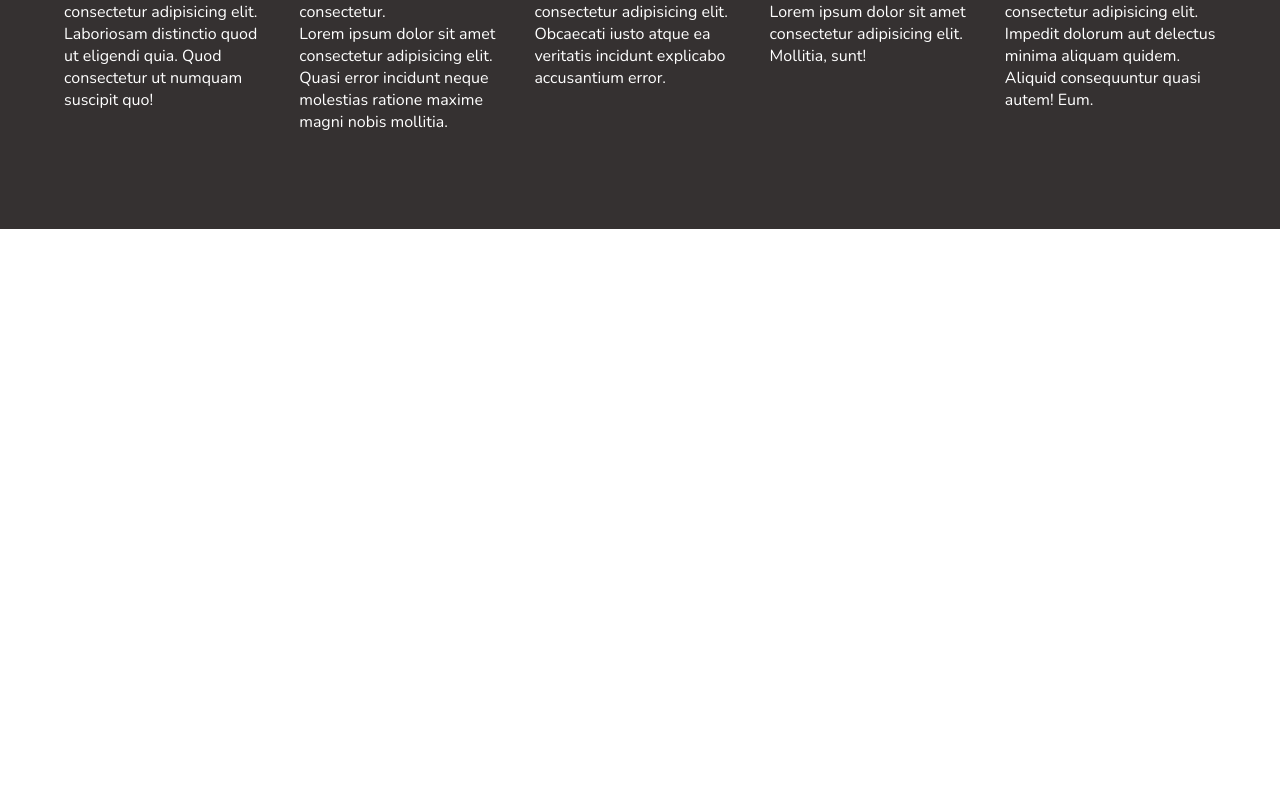
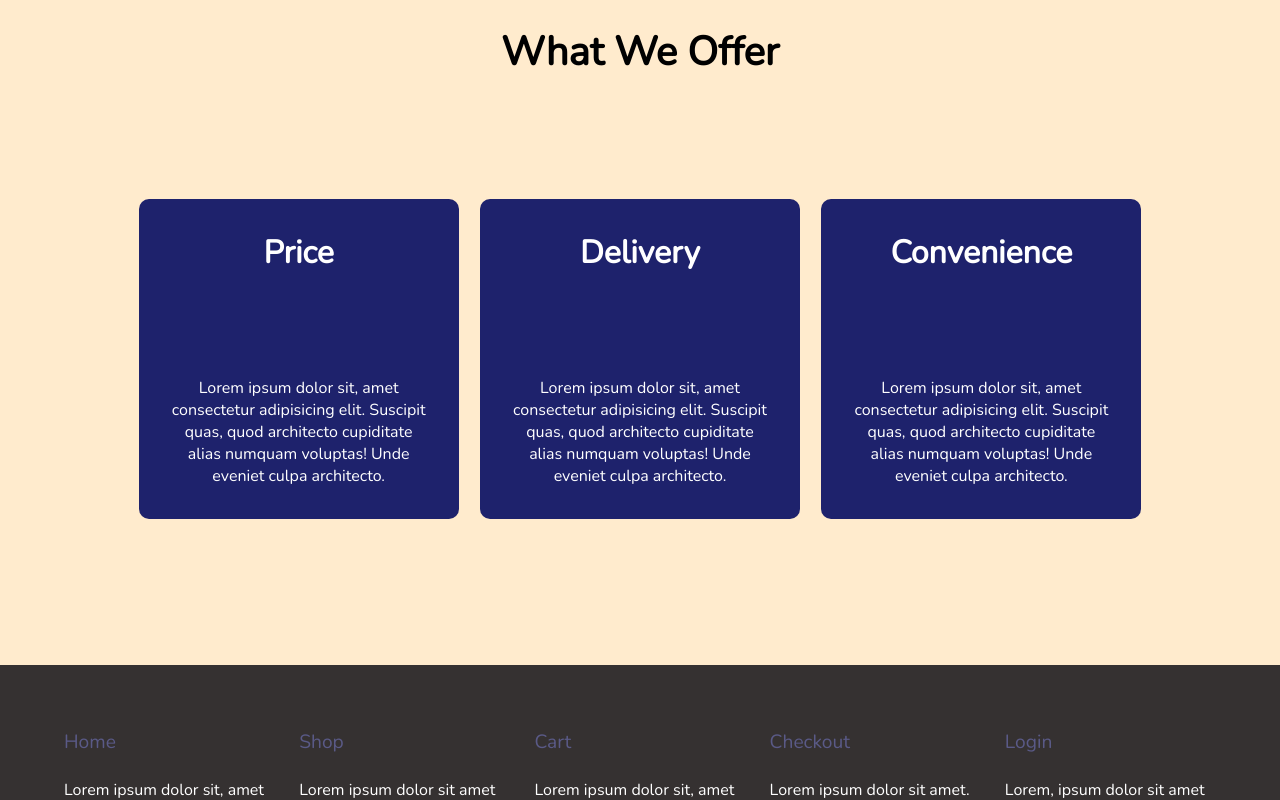
Before and after one commit to xray79/shop, a React (Vite) app in the folder frontend/: page / in a window 1280 px wide. Shown: the part 1005-1805 px from the top of the page. Before the commit the page ends 1234 px from the top, so only its background shows below. Built offline with nearby package versions, Linux system fonts and the light colour scheme.

Commit message:
add basic cards

```diff
--- a/frontend/src/components/Footer/Footer.component.jsx
+++ b/frontend/src/components/Footer/Footer.component.jsx
@@ -1,11 +1,14 @@
 import s from "./Footer.module.css";
+import { Link } from "react-router-dom";
 
 const Footer = () => {
   return (
     <div className={s.mainContainer}>
       <div className={s.footerGrid}>
         <div className={s.gridColumn}>
-          <span className={s.columnTitle}>Home</span>
+          <Link to={"/"} className={s.columnTitle}>
+            Home
+          </Link>
           <ul className={s.columnList}>
             <li>
               Lorem ipsum dolor sit, amet consectetur adipisicing elit.
@@ -15,7 +18,9 @@ const Footer = () => {
           </ul>
         </div>
         <div className={s.gridColumn}>
-          <span className={s.columnTitle}>Shop</span>
+          <Link to={"/shop"} className={s.columnTitle}>
+            Shop
+          </Link>
           <ul className={s.columnList}>
             <li>Lorem ipsum dolor sit amet consectetur.</li>
             <li>
@@ -26,7 +31,9 @@ const Footer = () => {
           </ul>
         </div>
         <div className={s.gridColumn}>
-          <span className={s.columnTitle}>Cart</span>
+          <Link to={"/cart"} className={s.columnTitle}>
+            Cart
+          </Link>
           <ul className={s.columnList}>
             <li>
               Lorem ipsum dolor sit, amet consectetur adipisicing elit.
@@ -36,7 +43,9 @@ const Footer = () => {
           </ul>
         </div>
         <div className={s.gridColumn}>
-          <span className={s.columnTitle}>Checkout</span>
+          <Link to={"/checkout"} className={s.columnTitle}>
+            Checkout
+          </Link>
           <ul className={s.columnList}>
             <li>Lorem ipsum dolor sit amet.</li>
             <li>
@@ -46,7 +55,9 @@ const Footer = () => {
           </ul>
         </div>
         <div className={s.gridColumn}>
-          <span className={s.columnTitle}>Login</span>
+          <Link to={"Login"} className={s.columnTitle}>
+            Login
+          </Link>
           <ul className={s.columnList}>
             <li>
               Lorem, ipsum dolor sit amet consectetur adipisicing elit. Impedit
--- a/frontend/src/components/Home/Home.component.jsx
+++ b/frontend/src/components/Home/Home.component.jsx
@@ -22,6 +22,39 @@ const Home = () => {
           />
         </div>
       </section>
+
+      <section className={s.featuresSection} id="features">
+        <div className={s.featuresContainer}>
+          <h2 className={s.featuresTitle}>What We Offer</h2>
+
+          <div className={s.cardsContainer}>
+            <div className={s.card}>
+              <h3 className={s.cardTitle}>Price</h3>
+              <p>
+                Lorem ipsum dolor sit, amet consectetur adipisicing elit.
+                Suscipit quas, quod architecto cupiditate alias numquam
+                voluptas! Unde eveniet culpa architecto.
+              </p>
+            </div>
+            <div className={s.card}>
+              <h3 className={s.cardTitle}>Delivery</h3>
+              <p>
+                Lorem ipsum dolor sit, amet consectetur adipisicing elit.
+                Suscipit quas, quod architecto cupiditate alias numquam
+                voluptas! Unde eveniet culpa architecto.
+              </p>
+            </div>
+            <div className={s.card}>
+              <h3 className={s.cardTitle}>Convenience</h3>
+              <p>
+                Lorem ipsum dolor sit, amet consectetur adipisicing elit.
+                Suscipit quas, quod architecto cupiditate alias numquam
+                voluptas! Unde eveniet culpa architecto.
+              </p>
+            </div>
+          </div>
+        </div>
+      </section>
     </>
   );
 };
--- a/frontend/src/components/Home/Home.module.css
+++ b/frontend/src/components/Home/Home.module.css
@@ -44,3 +44,48 @@
   max-width: 50%;
   object-fit: contain;
 }
+
+/* CARDS SECTION */
+
+.featuresSection {
+  min-height: 100vh;
+  width: 100%;
+  background-color: blanchedalmond;
+}
+
+.featuresContainer {
+  max-width: 80%;
+  margin: 0 auto;
+  padding-top: 10rem;
+}
+
+.featuresTitle {
+  font-size: 2.5rem;
+  text-align: center;
+}
+
+.cardsContainer {
+  margin-top: 2.5rem;
+  /* background-color: red; */
+  height: 30rem;
+  display: grid;
+  grid-template-columns: repeat(3, 1fr);
+  place-items: center;
+}
+
+.card {
+  background-color: rgb(30, 34, 108);
+  color: white;
+  height: 20rem;
+  width: 20rem;
+  padding: 2rem;
+  border-radius: 10px;
+  text-align: center;
+  display: flex;
+  flex-direction: column;
+  justify-content: space-between;
+}
+
+.cardTitle {
+  font-size: 2rem;
+}
```
